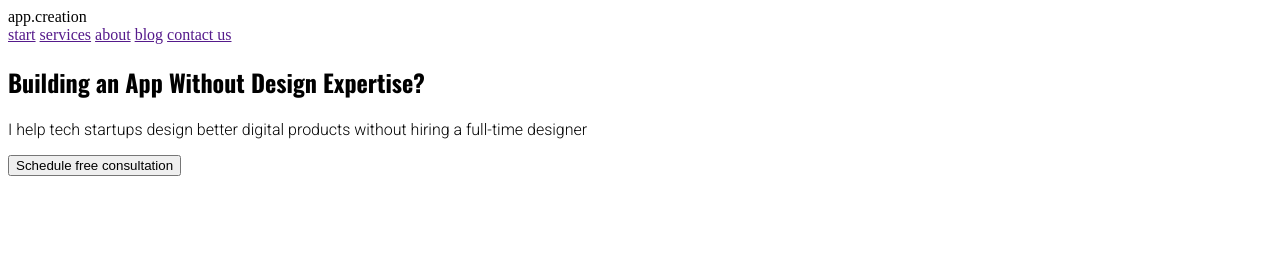
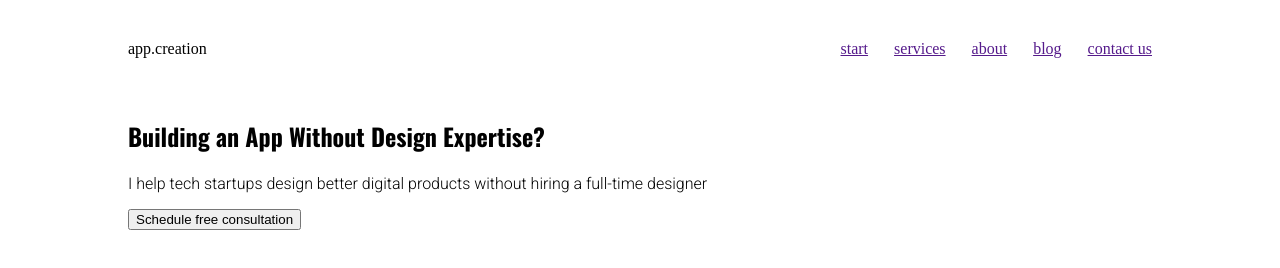
Before and after one commit to WebHeroSchool/Alisa_first_project, a plain HTML site: page index.html in a window 1280 px wide. Drawn offline with nearby package versions, Linux system fonts and the light colour scheme.

Commit message:
Стилизация структуры сайта

```diff
--- a/index.html
+++ b/index.html
@@ -1,12 +1,16 @@
 <!DOCTYPE html>
 <html lang="en">
   <head>
-     <meta charset="utf-8">
-     <link rel="stylesheet" href="style.css">
-     <link href="https://fonts.googleapis.com/css2?family=Oswald:wght@700&family=Roboto:wght@300&display=swap" rel="stylesheet">
+    <meta charset="utf-8" />
+    <link rel="stylesheet" href="style.css" />
+    <link
+      href="https://fonts.googleapis.com/css2?family=Oswald:wght@700&family=Roboto:wght@300&display=swap"
+      rel="stylesheet"
+    />
     <title>My first site</title>
   </head>
   <body>
+    <div class="wrapper">
       <header class="header">
         <div class="logo">app.creation</div>
         <nav class="menu">
@@ -17,15 +21,24 @@
           <a class="menu__item" href="">contact us</a>
         </nav>
       </header>
+      <!---->
       <section class="main-section">
         <main class="main-content">
-      <h1 class="main-content__title">Building an App Without Design Expertise?</h1>
-      <p class="main-content__description">I help tech startups design better digital products without hiring a full-time designer</p>
-      <button class="main-content__button">Schedule free consultation</button>
+          <h1 class="main-content__title">
+            Building an App Without Design Expertise?
+          </h1>
+          <p class="main-content__description">
+            I help tech startups design better digital products without hiring a
+            full-time designer
+          </p>
+          <button class="main-content__button">
+            Schedule free consultation
+          </button>
         </main>
         <div class="image-content">
-      <img class="image-content__image" src="" alt="">
+          <img class="image-content__image" src="" alt="" />
         </div>
-  <section>
+      </section>
+    </div>
   </body>
 </html>
--- a/style.css
+++ b/style.css
@@ -4,3 +4,31 @@ h1 {
 p {
   font-family: "Roboto", sans-serif;
 }
+body {
+  margin: 0;
+}
+.wrapper {
+  margin: auto;
+  width: 80%;
+}
+.logo,
+.menu {
+  display: inline-block;
+}
+.header {
+  display: flex;
+  justify-content: space-between;
+}
+.logo {
+  padding: 40px 0;
+}
+.menu {
+  display: flex;
+  align-items: center;
+}
+.menu__item {
+  padding: 0 13px;
+}
+.menu__item:last-child {
+  padding-right: 0;
+}
```
Lines whose indentation alone changed are shown as unchanged.
